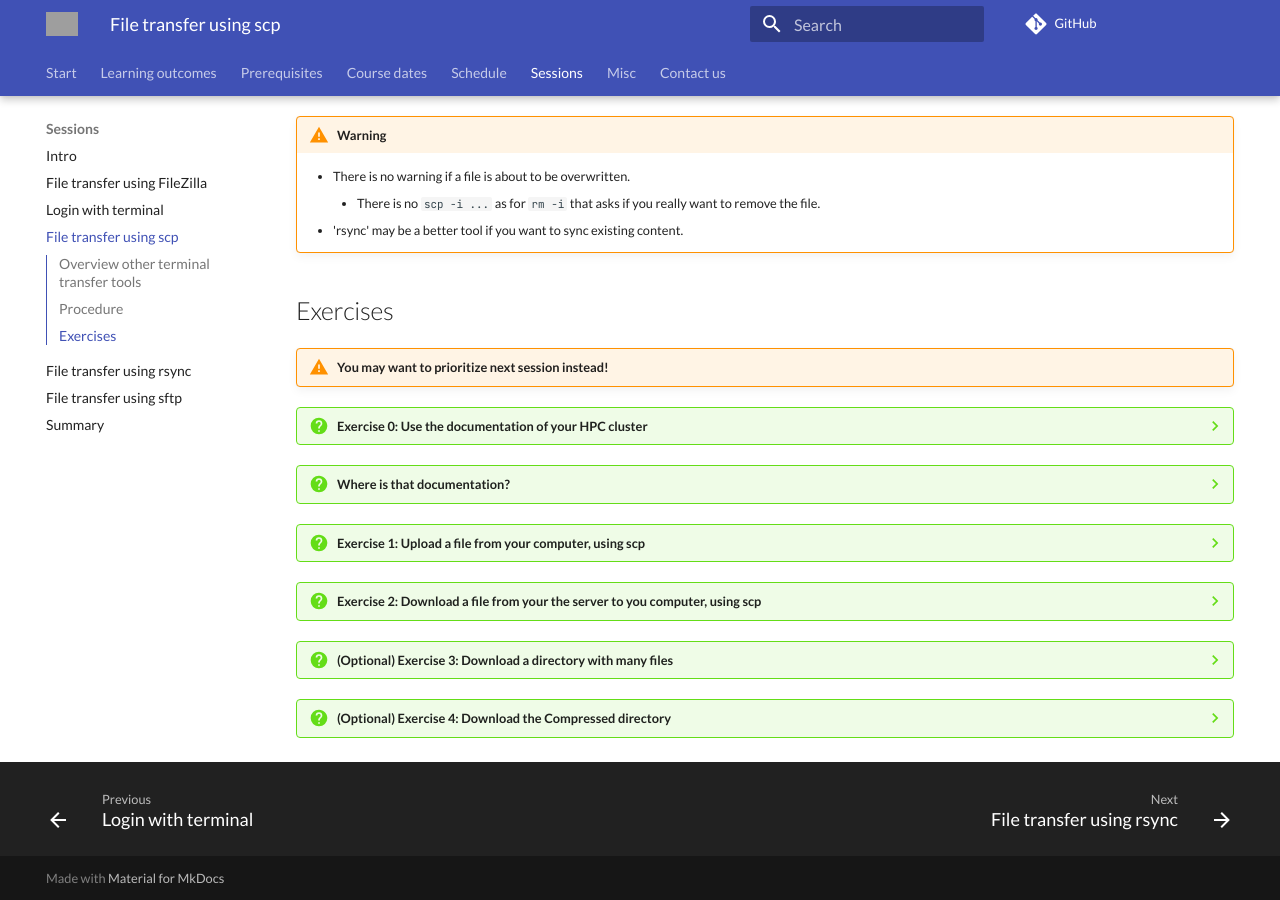
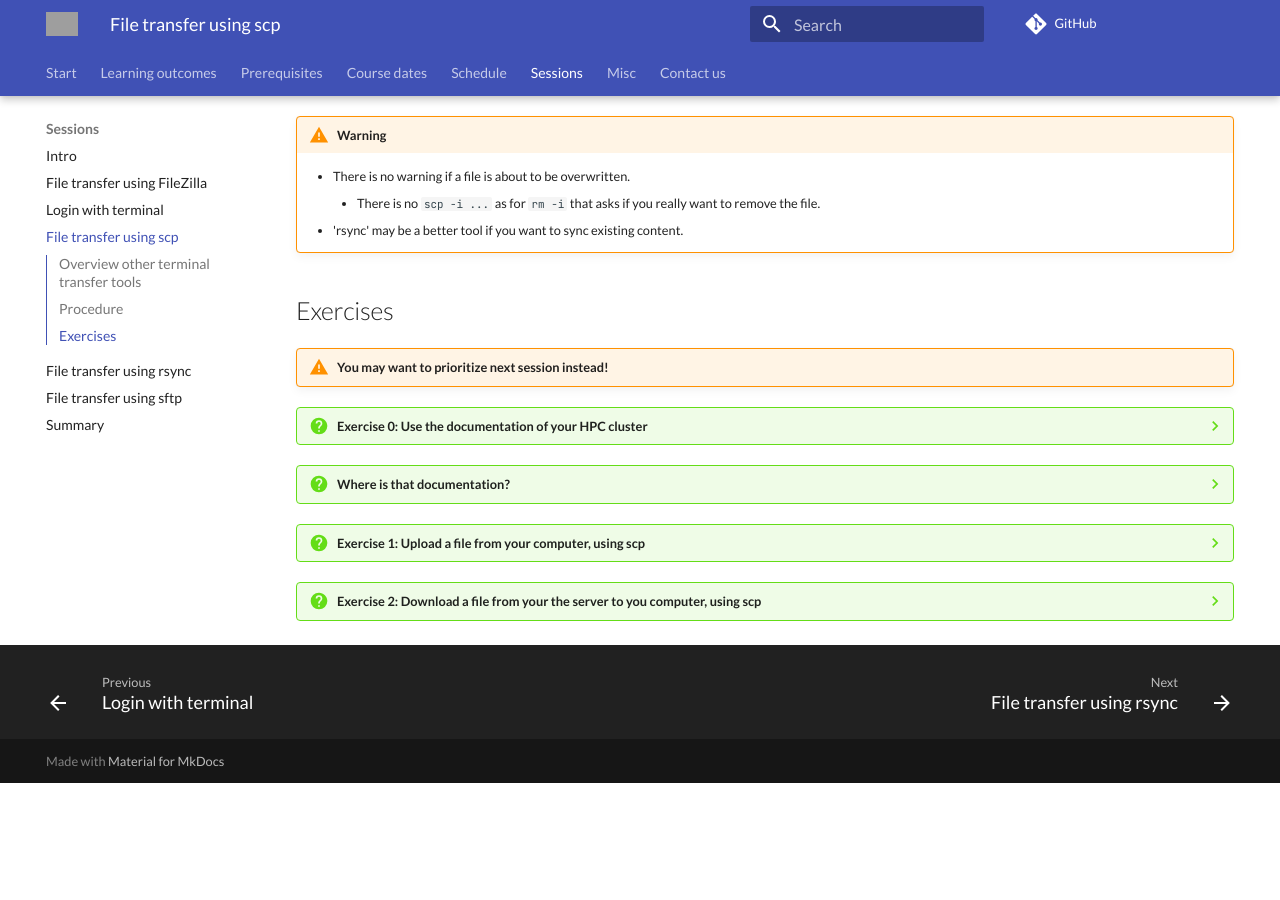
Before and after one commit to UPPMAX/naiss_file_transfer_course, an MkDocs documentation site: the page built from docs/sessions/scp/README.md, in a window 1280 px wide and 900 px high, scrolled down 1689 px. Built offline with MkDocs 1.6.1 and Material for MkDocs 9.7.7, drawn with Linux system fonts in a browser that asks for light colours; comment, search, counter and statistics services are not loaded; after the commit the page ends 2472 px from its top, so only the background shows below that; some of the changed lines change nothing that is shown; grey boxes are pictures that could not be loaded.

Commit message:
scp mv archive exercises

```diff
--- a/docs/sessions/scp/README.md
+++ b/docs/sessions/scp/README.md
@@ -224,41 +224,3 @@ scp [username]@<cluster adress>:<path-to-folder>/[remote_filename] [local_folder
         - (or in the File explorer)
 
         - [Video for Tetralith](https://youtu.be/iErrwxxwrX0)
-
-???- question "(Optional) Exercise 3: Download a directory with many files"
-
-    Tips
-
-    - Create 1000 files REMOTELY in a directory with name ``many_files``
-        - ``$ mkdir many_files``
-        - ``$ cd many_files``
-        - ``$ touch my-file-{1..1000}.txt``
-    - Time the download of the directory, using ``time``, and the recursive option to include the files within the directory
-        - ``time scp ...``.
-
-    ???- tip "Answer (Tetralith example)"
-
-        - ``time scp -r sm_bcarl@tetralith.nsc.liu.se:~/test/many_files .``
-
-        - [Video for Tetralith](https://youtu.be/Q5fOpHetgcU)
-
-???- question "(Optional) Exercise 4: Download the Compressed directory"
-
-    Tips
-
-    - Archive and zip the many_files directory
-    - Time the download of the compressed directory, using ``time``.
-        - If ``time`` does not work, count the seconds!
-
-
-    ???- tip "Answer (Tetralith example)"
-
-        Archiving and compressions step on REMOTE
-
-        - ``tar -cvzf many_files.tar.gz many_files``
-
-        LOCALLY
-
-        - ``time scp sm_bcarl@tetralith.nsc.liu.se:~/test/many_files.tar.gz .``
-
-        - [Video for Tetralith](https://youtu.be/UPnbnfTYHAQ)
```
